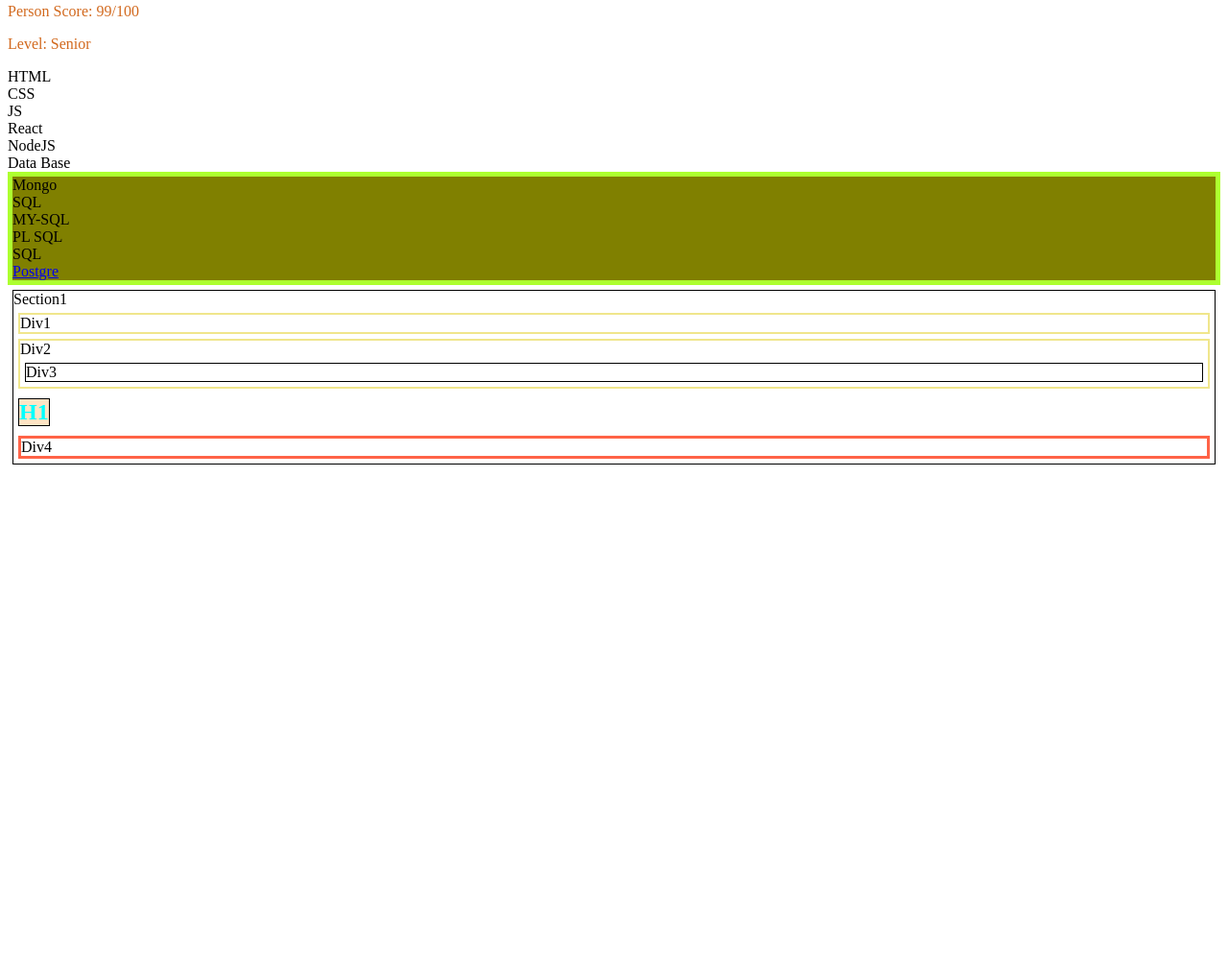
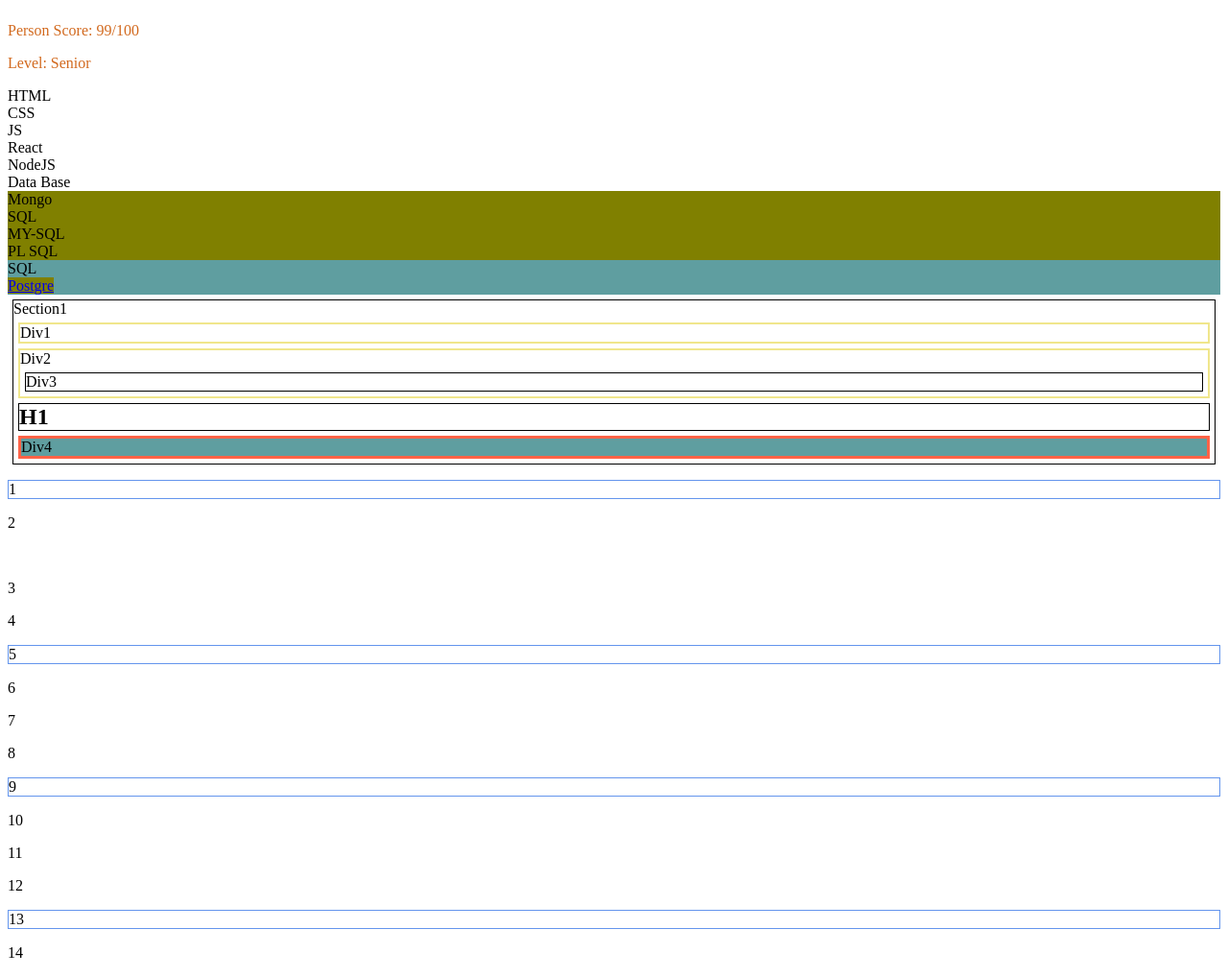
Before and after one commit to bulentkyc/UI-Basics-Content, a plain HTML site: page index.html in a window 1280 px wide. Shown: the part 604-1622 px from the top of the page at 96% size. Before the commit the page ends 1096 px from the top, so only its background shows below. Drawn offline with Linux system fonts and the light colour scheme.

Commit message:
Content v2

```diff
--- a/index.html
+++ b/index.html
@@ -106,5 +106,23 @@
             <h1 id="H1">H1</h1>
             <div id="Div4">Div4</div>
         </section>
+
+        <div>
+            <p>1</p>
+            <p>2</p>
+            <br>
+            <p>3</p>
+            <p>4</p>
+            <p>5</p>
+            <p>6</p>
+            <p>7</p>
+            <p>8</p>
+            <p>9</p>
+            <p>10</p>
+            <p>11</p>
+            <p>12</p>
+            <p>13</p>
+            <p>14</p>
+        </div>
     </body>
 </html>
--- a/style.css
+++ b/style.css
@@ -1,4 +1,4 @@
-h1 {
+h1:not(section:last-of-type h1) {
     color: aqua;
     margin: 0px;
     background-color: bisque;
@@ -15,7 +15,11 @@ span {
 }
 
 .red-text{
-    color: red;
+    color: #3768b3;
+}
+
+div.red-text {
+    border: 10px solid blue;
 }
 
 ul {
@@ -58,6 +62,10 @@ section + p {
     border: 3px solid tomato;
 }
 
-section:last-child {
-    border: solid 5px greenyellow;
+section:last-of-type > div:last-of-type {
+    background-color: cadetblue;
 }
+
+div:last-of-type > p:nth-of-type(4n+1){
+    border: 1px solid cornflowerblue;
+}
```
